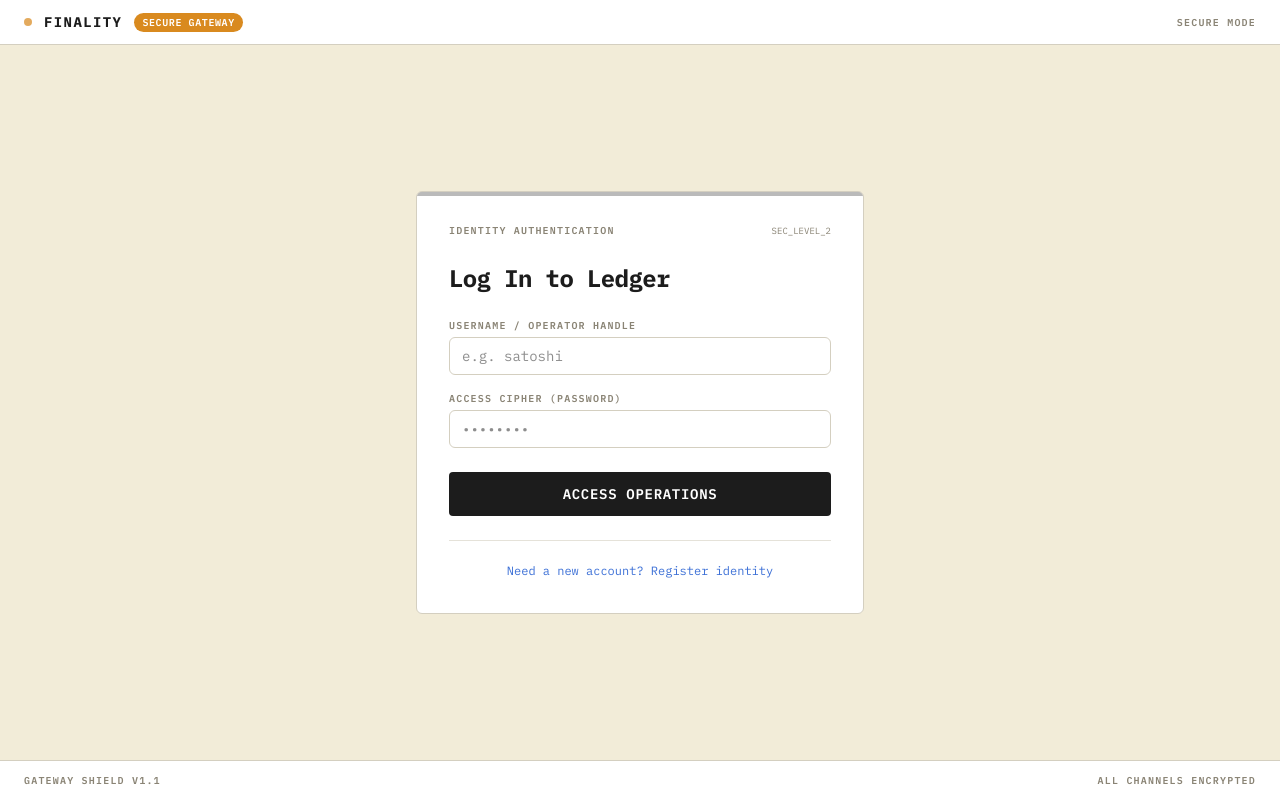
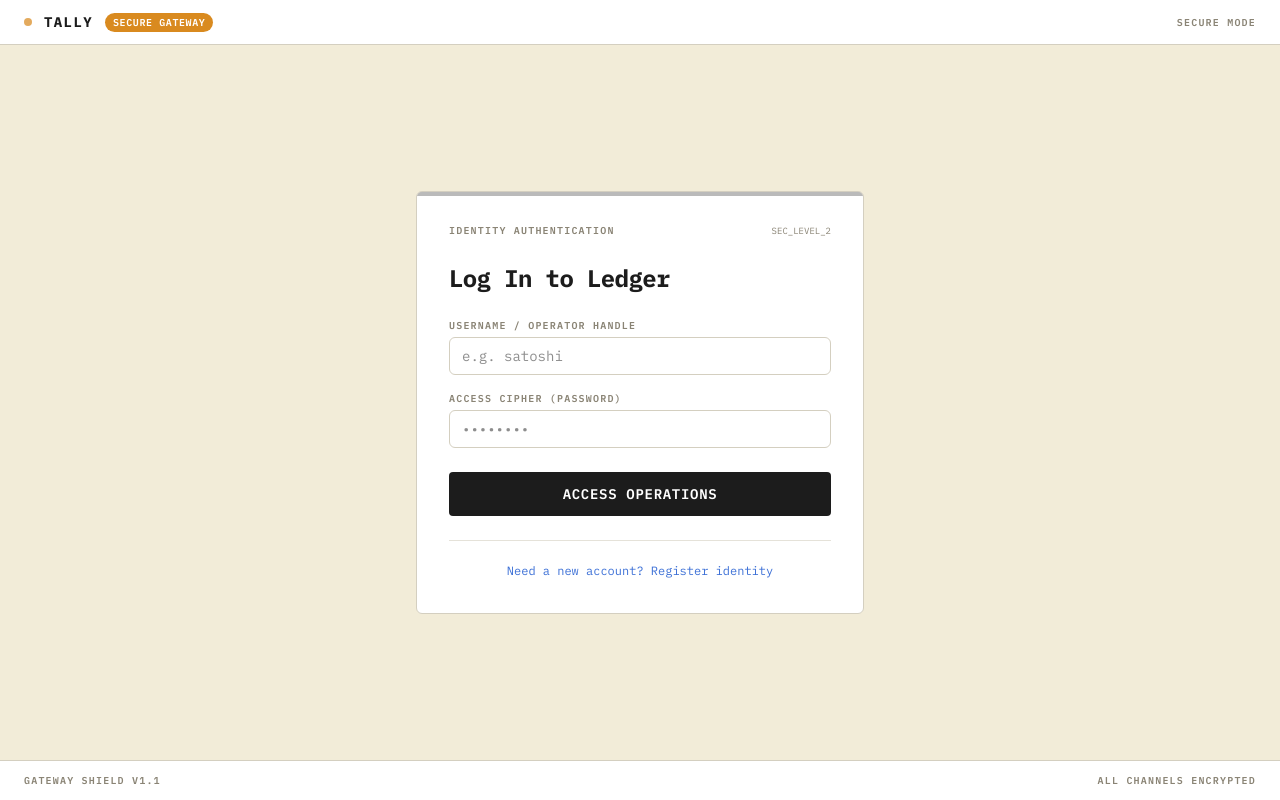
Before and after one commit to AbdulRehman-18/Finality-Split_the_Bill, a Next.js app: page /login in a window 1280 px wide. Built offline with nearby package versions, Linux system fonts and the light colour scheme; no server answers.

Commit message:
refactor: rename project from Finality to Tally across all instances in the codebase

```diff
--- a/src/app/dashboard/page.tsx
+++ b/src/app/dashboard/page.tsx
@@ -180,7 +180,7 @@ export default function Home() {
         >
           <div className="w-2 h-2 rounded-full bg-green" />
           <h1 className="font-mono text-sm font-bold tracking-widest uppercase">
-            Finality
+            Tally
           </h1>
           <span className="pill pill-live">
             <span className="live-dot" />
@@ -476,7 +476,7 @@ export default function Home() {
       {/* Footer */}
       <footer className="border-t border-border px-4 sm:px-6 py-3 flex items-center justify-between bg-panel">
         <span className="label-caps">
-          Finality v1.0
+          Tally v1.0
         </span>
         <span className="label-caps hidden xs:inline">
           ALL SYSTEMS NOMINAL
--- a/src/app/group/[id]/page.tsx
+++ b/src/app/group/[id]/page.tsx
@@ -339,7 +339,7 @@ export default function GroupDashboard({
           >
             <div className="w-2 h-2 rounded-full bg-green" />
             <h1 className="font-mono text-xs font-bold tracking-widest uppercase">
-              Finality
+              Tally
             </h1>
             <span className="pill pill-live">
               <span className="live-dot" />
--- a/src/app/layout.tsx
+++ b/src/app/layout.tsx
@@ -5,7 +5,7 @@ import { Providers } from "@/lib/providers";
 import "./globals.css";
 
 export const metadata: Metadata = {
-  title: "FINALITY — Split the Bill",
+  title: "TALLY — Split the Bill",
   description: "Split expenses, track debts, settle up. Ops-center style.",
 };
 
--- a/src/app/login/page.tsx
+++ b/src/app/login/page.tsx
@@ -79,7 +79,7 @@ export default function LoginPage() {
         <div className="flex items-center gap-3">
           <div className="w-2 h-2 rounded-full bg-orange animate-pulse" />
           <h1 className="font-mono text-sm font-bold tracking-widest uppercase">
-            Finality
+            Tally
           </h1>
           <span className="pill pill-overdue">SECURE GATEWAY</span>
         </div>
--- a/src/app/page.tsx
+++ b/src/app/page.tsx
@@ -33,7 +33,7 @@ export default function LandingPage() {
         <Link href="/dashboard" className="flex items-center gap-3 cursor-pointer hover:opacity-85 transition-all">
           <div className="w-2 h-2 rounded-full bg-red animate-pulse" />
           <span className="font-mono text-sm font-bold tracking-widest uppercase text-white">
-            Finality
+            Tally
           </span>
         </Link>
 
@@ -84,7 +84,7 @@ export default function LandingPage() {
           </h1>
 
           <p className="text-muted text-lg md:text-xl max-w-2xl leading-relaxed mb-12 animate-fade-in-up-2">
-            Finality turns group expenses into a live dashboard instead of a forgotten IOU. Track balances, settle in the shared ledger, and use blockchain only when you choose.
+            Tally turns group expenses into a live dashboard instead of a forgotten IOU. Track balances, settle in the shared ledger, and use blockchain only when you choose.
           </p>
 
           <div className="flex flex-col sm:flex-row items-center justify-center gap-4 w-full sm:w-auto mb-20 animate-fade-in-up-3">
@@ -227,7 +227,7 @@ export default function LandingPage() {
               {/* New way */}
               <div className="p-8 border border-red/30 rounded-lg bg-bg flex flex-col h-full relative overflow-hidden shadow-[0_0_40px_rgba(204,0,30,0.05)]">
                 <div className="absolute top-0 right-0 w-32 h-32 bg-red/10 blur-3xl rounded-full pointer-events-none" />
-                <span className="font-mono text-xs uppercase tracking-widest text-white mb-8 relative z-10">The Finality Way</span>
+              <span className="font-mono text-xs uppercase tracking-widest text-white mb-8 relative z-10">The Tally Way</span>
                 <div className="flex-1 flex items-center justify-center relative z-10 w-full">
                   <div className="w-full text-ink font-sans rounded shadow-xl overflow-hidden" style={dashboardThemeVars}>
                     <div className="grid grid-cols-2 lg:flex lg:items-stretch border border-border bg-panel text-left">
@@ -461,7 +461,7 @@ export default function LandingPage() {
                   <div className="flex items-center gap-3">
                     <button className="font-mono text-xs text-muted">←</button>
                     <div className="w-2 h-2 rounded-full bg-[#1f9e5c]" />
-                    <h1 className="font-mono text-xs font-bold tracking-widest uppercase">Finality</h1>
+                    <h1 className="font-mono text-xs font-bold tracking-widest uppercase">Tally</h1>
                     <span className="pill pill-live"><span className="live-dot" />LIVE</span>
                     <span className="font-mono text-xs text-muted hidden sm:inline">|</span>
                     <span className="font-mono text-xs font-semibold hidden sm:inline">Hackathon Crew</span>
@@ -671,7 +671,7 @@ export default function LandingPage() {
                 Trustless by design.
               </h2>
               <p className="text-muted text-base leading-relaxed mb-6">
-                We believe financial ledgers shouldn't require blind faith. Finality operates with absolutely no custodial pools. Every transaction routes securely from your wallet directly to the recipient's wallet through our verified smart contract.
+                We believe financial ledgers shouldn't require blind faith. Tally operates with absolutely no custodial pools. Every transaction routes securely from your wallet directly to the recipient's wallet through our verified smart contract.
               </p>
               <p className="text-muted text-base leading-relaxed">
                 The code is completely open source and the contract address is publicly verifiable on the Monad testnet explorer.
@@ -684,7 +684,7 @@ export default function LandingPage() {
                   <svg viewBox="0 0 24 24" className="w-8 h-8 fill-white" aria-hidden="true">
                     <path fillRule="evenodd" clipRule="evenodd" d="M12 2C6.477 2 2 6.477 2 12c0 4.42 2.865 8.166 6.839 9.489.5.092.682-.217.682-.482 0-.237-.008-.866-.013-1.7-2.782.603-3.369-1.34-3.369-1.34-.454-1.156-1.11-1.462-1.11-1.462-.908-.62.069-.608.069-.608 1.003.07 1.531 1.03 1.531 1.03.892 1.529 2.341 1.087 2.91.831.092-.646.35-1.086.636-1.336-2.22-.253-4.555-1.11-4.555-4.943 0-1.091.39-1.984 1.029-2.683-.103-.253-.446-1.27.098-2.647 0 0 .84-.269 2.75 1.025A9.578 9.578 0 0112 6.836c.85.004 1.705.114 2.504.336 1.909-1.294 2.747-1.025 2.747-1.025.546 1.379.203 2.394.1 2.647.64.699 1.028 1.592 1.028 2.683 0 3.842-2.339 4.687-4.566 4.935.359.309.678.919.678 1.852 0 1.336-.012 2.415-.012 2.743 0 .267.18.578.688.48C19.138 20.161 22 16.416 22 12c0-5.523-4.477-10-10-10z" />
                   </svg>
-                  <span className="font-mono font-bold text-white text-base">finality-app</span>
+                  <span className="font-mono font-bold text-white text-base">tally-app</span>
                 </div>
                 <p className="text-muted text-sm mb-8 leading-relaxed">
                   Read the code yourself &mdash; nothing hidden. Fully transparent ops center.
@@ -733,7 +733,7 @@ export default function LandingPage() {
         <div className="flex items-center gap-3 mb-6 md:mb-0">
           <div className="w-1.5 h-1.5 rounded-full bg-red" />
           <span className="font-mono text-xs font-bold tracking-widest uppercase text-white">
-            Finality
+            Tally
           </span>
         </div>
 
--- a/src/app/settings/page.tsx
+++ b/src/app/settings/page.tsx
@@ -407,7 +407,7 @@ export default function SettingsPage() {
           >
             <div className="w-2 h-2 rounded-full bg-green" />
             <h1 className="font-mono text-xs font-bold tracking-widest uppercase">
-              Finality
+              Tally
             </h1>
           </div>
           <span className="font-mono text-xs text-muted">|</span>
```
Also changed, not shown: 1 other file (tests, documents, lock files or other folders).
